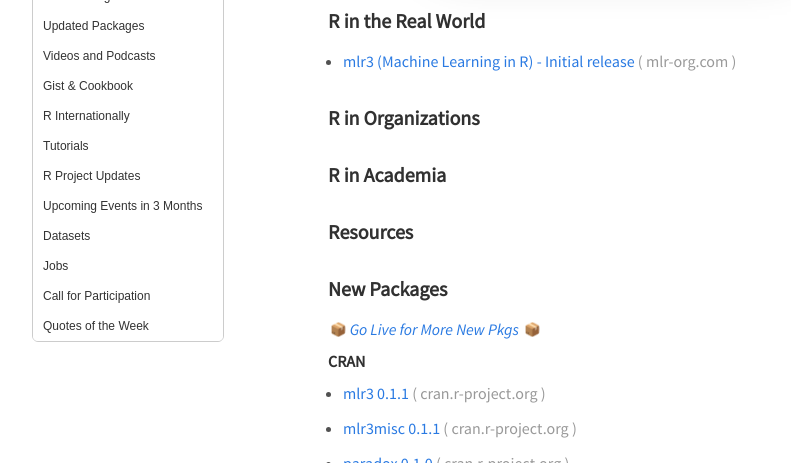
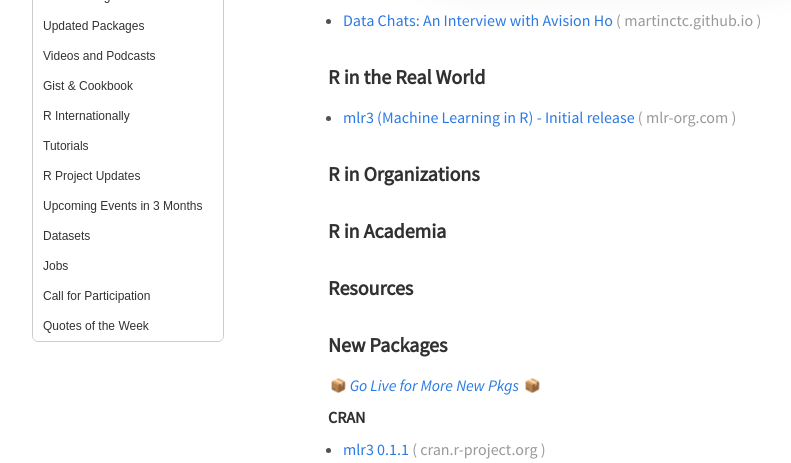
Before and after one commit to rweekly/rweekly.org, a Jekyll site: the page built from draft.md, in a window 1280 px wide and 900 px high, scrolled down 426 px, cut to the strip 250-713 px from the top of the window. Shown: the whole strip, without its empty margins (32-823 px from the left). Built offline with Jekyll 4.4.1, drawn with Linux system fonts in a browser that asks for light colours; emoji names are drawn with the system emoji font; comment, search, counter and statistics services are not loaded.

Commit message:
Added Data Chats (Interview with Avision Ho)
Added an interview on a use case of R and the upcoming EARL conference.

```diff
--- a/draft.md
+++ b/draft.md
@@ -14,11 +14,12 @@
 
 ### Insights
 
-
-
 + [dependency parsing with udpipe](http://bnosac.be/index.php/blog/93-dependency-parsing-with-udpipe)
 
 ![dependency parsing with udpipe](https://user-images.githubusercontent.com/1710810/61828961-2e695e80-ae68-11e9-81ef-5bf2ecf6a0f2.png)
+
++ [Data Chats: An Interview with Avision Ho](https://martinctc.github.io/blog/data-chats-an-interview-with-avision-ho/)
+
 
 ### R in the Real World
 
```
